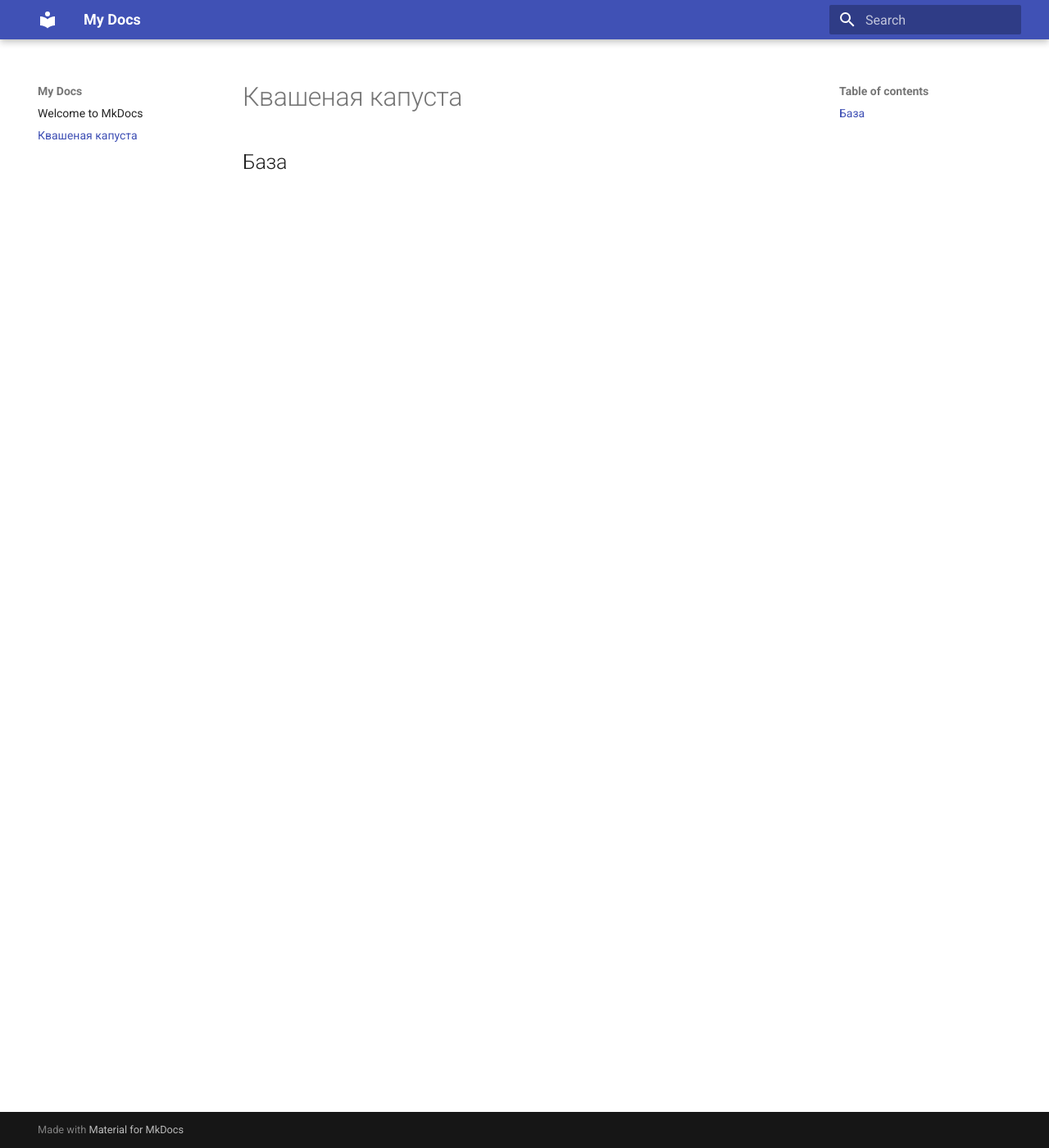
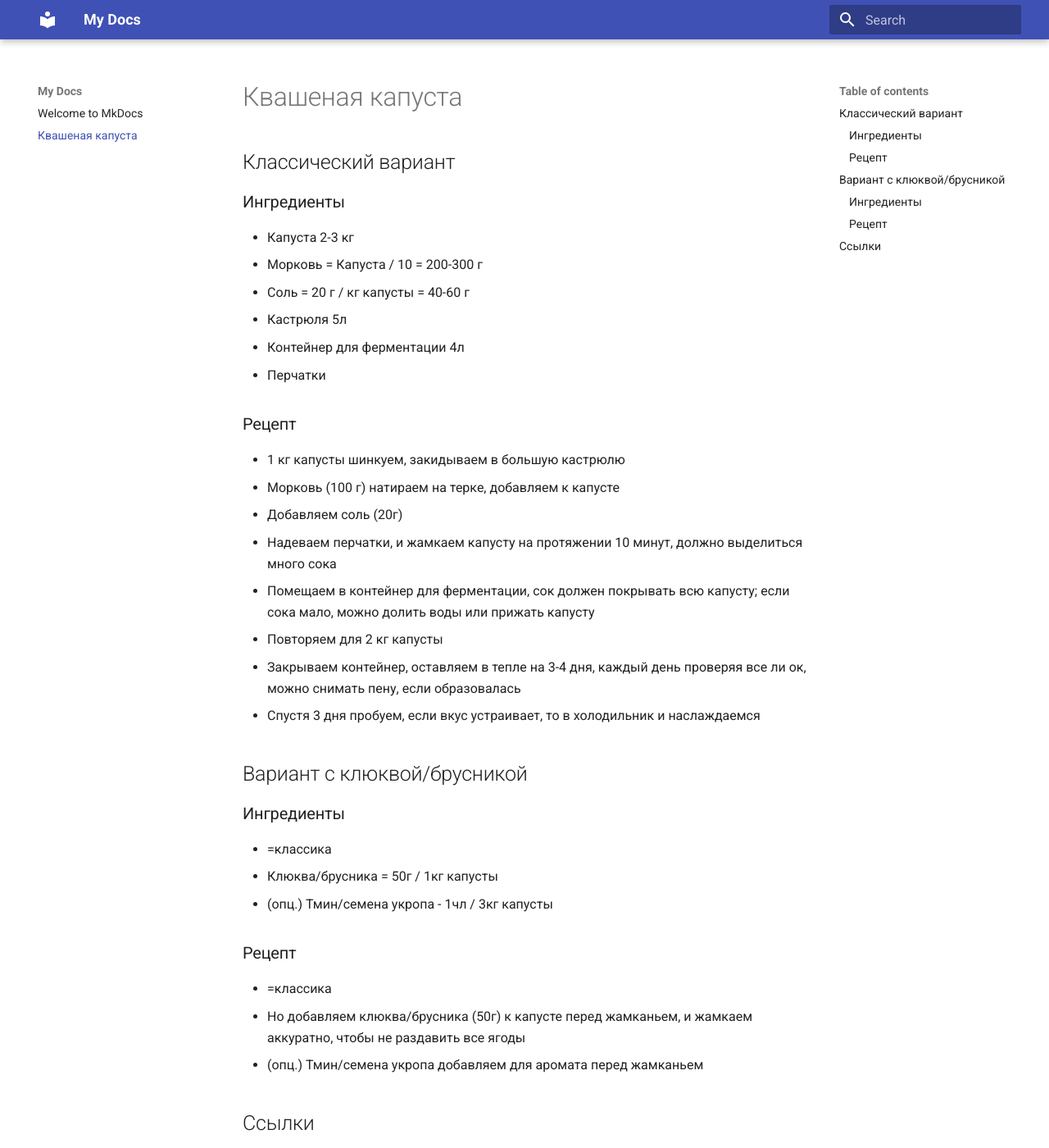
Before and after one commit to potykion/potyk-food, an MkDocs documentation site: the page built from docs/fermented-cabbage.md, in a window 1280 px wide and 1400 px high. Shown: the whole window at 82% size. Built offline with MkDocs 1.6.1 and Material for MkDocs 9.7.7, drawn with Linux system fonts in a browser that asks for light colours; some of the changed text lies outside the part shown.

Commit message:
fermented-cabbage.md

```diff
--- a/docs/fermented-cabbage.md
+++ b/docs/fermented-cabbage.md
@@ -1,3 +1,41 @@
 # Квашеная капуста
 
-## База
+## Классический вариант
+
+### Ингредиенты
+
+- Капуста 2-3 кг
+- Морковь = Капуста / 10 = 200-300 г
+- Соль = 20 г / кг капусты = 40-60 г
+- Кастрюля 5л
+- Контейнер для ферментации 4л
+- Перчатки
+
+### Рецепт
+
+- 1 кг капусты шинкуем, закидываем в большую кастрюлю
+- Морковь (100 г) натираем на терке, добавляем к капусте
+- Добавляем соль (20г)
+- Надеваем перчатки, и жамкаем капусту на протяжении 10 минут, должно выделиться много сока
+- Помещаем в контейнер для ферментации, сок должен покрывать всю капусту; если сока мало, можно долить воды или прижать капусту
+- Повторяем для 2 кг капусты
+- Закрываем контейнер, оставляем в тепле на 3-4 дня, каждый день проверяя все ли ок, можно снимать пену, если образовалась
+- Спустя 3 дня пробуем, если вкус устраивает, то в холодильник и наслаждаемся
+
+## Вариант с клюквой/брусникой
+
+### Ингредиенты
+
+- =классика
+- Клюква/брусника = 50г / 1кг капусты
+- (опц.) Тмин/семена укропа - 1чл / 3кг капусты
+
+### Рецепт
+
+- =классика
+- Но добавляем клюква/брусника (50г) к капусте перед жамканьем, и жамкаем аккуратно, чтобы не раздавить все ягоды
+- (опц.) Тмин/семена укропа добавляем для аромата перед жамканьем
+
+## Ссылки
+
+- [DeepSeek: Как сделать квашеную капусту дома](https://chat.deepseek.com/a/chat/s/732c1d78-004d-48fc-a9bf-c2a6a25359b3)
```
